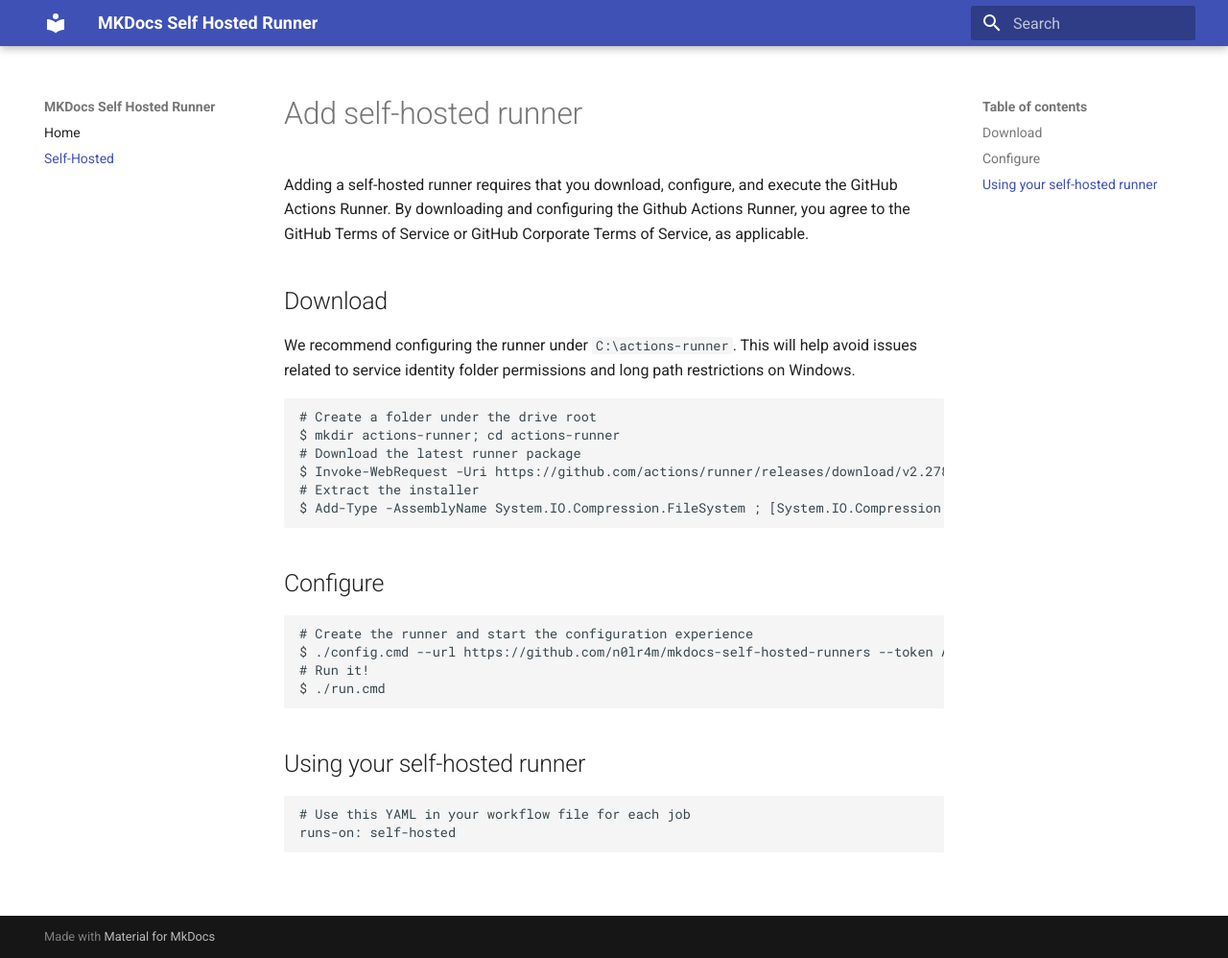
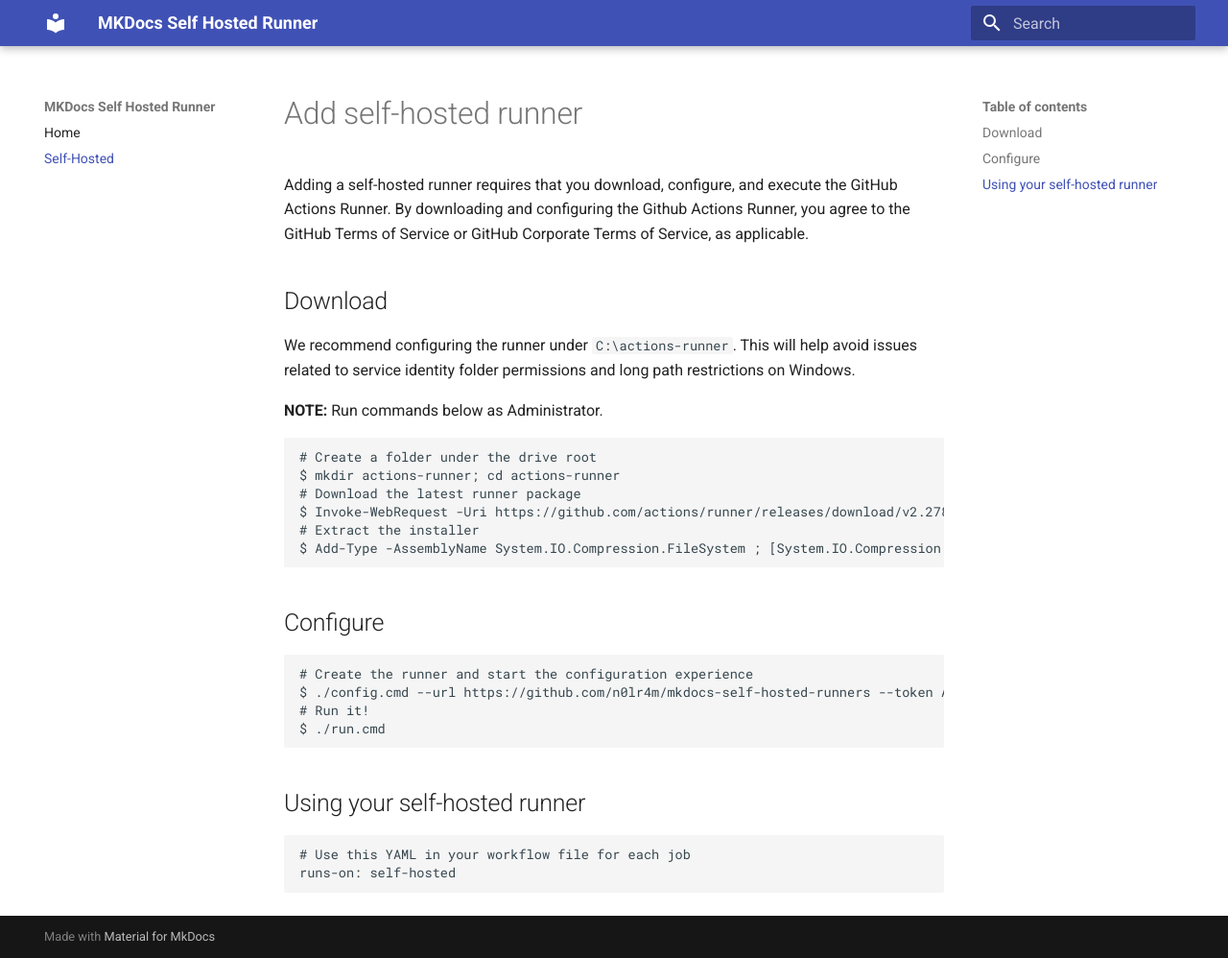
Before and after one commit to n0lr4m/mkdocs-self-hosted-runners, an MkDocs documentation site: the page built from docs/self-hosted.md, in a window 1280 px wide and 998 px high. Shown: the whole window at 96% size. Built offline with MkDocs 1.6.1 and Material for MkDocs 9.7.7, drawn with Linux system fonts in a browser that asks for light colours.

Commit message:
Add info to run as Administrator

````diff
--- a/docs/self-hosted.md
+++ b/docs/self-hosted.md
@@ -5,6 +5,8 @@ Adding a self-hosted runner requires that you download, configure, and execute t
 ## Download
 
 We recommend configuring the runner under `C:\actions-runner`. This will help avoid issues related to service identity folder permissions and long path restrictions on Windows.
+
+__NOTE:__ Run commands below as Administrator.
 
 ```
 # Create a folder under the drive root
````
